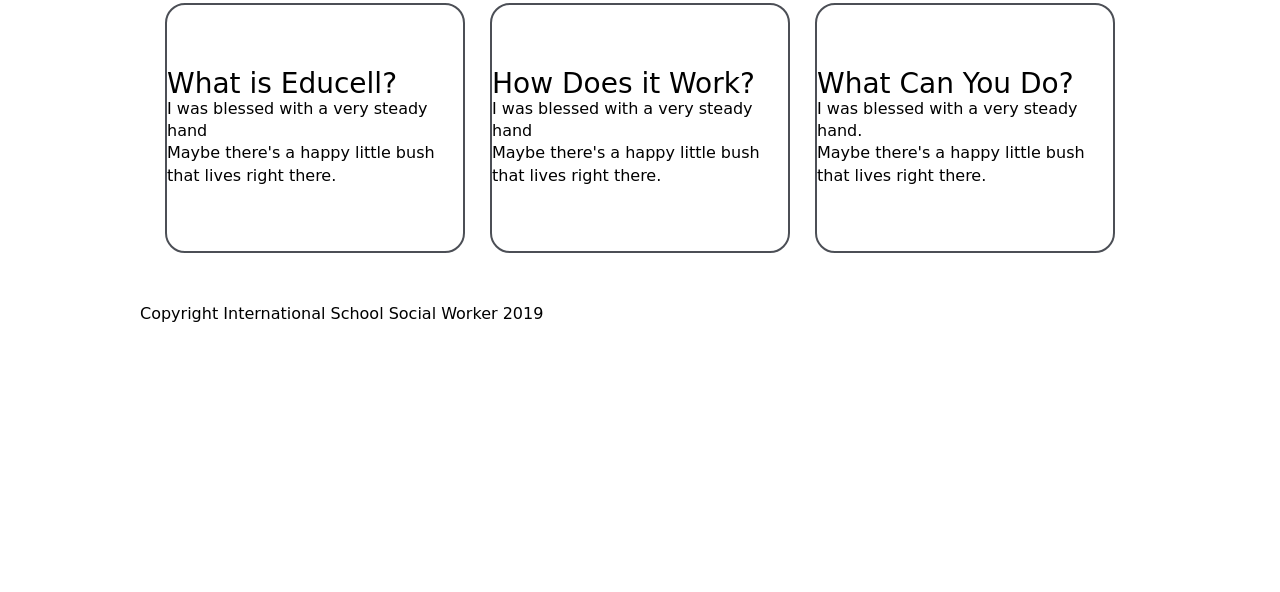
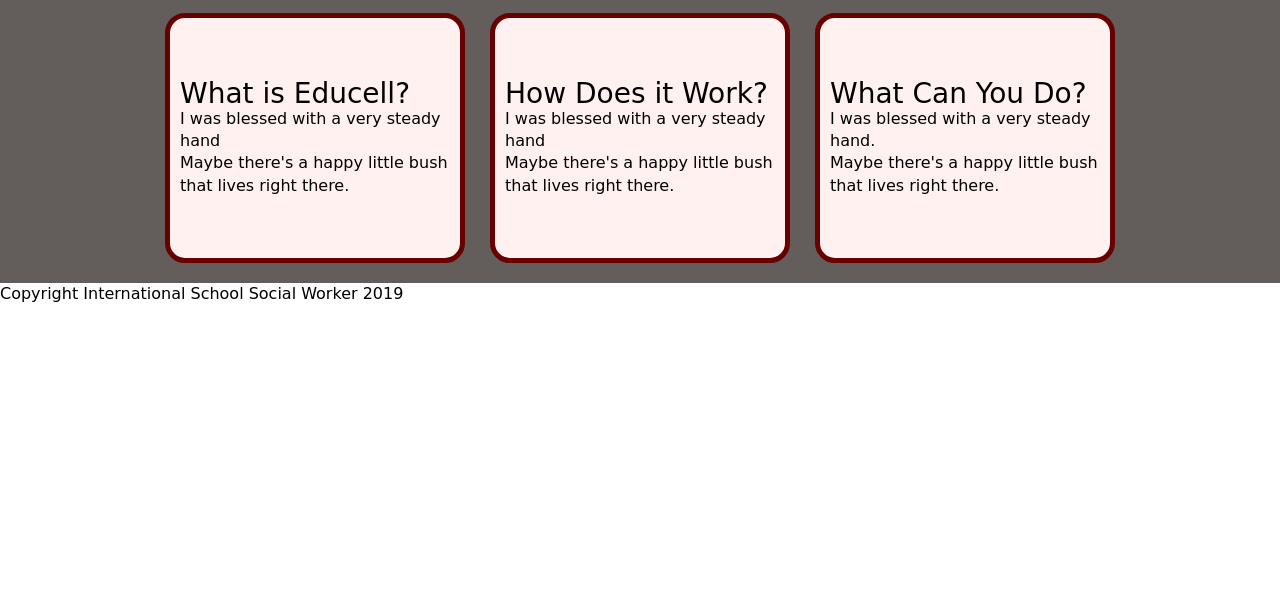
Before and after one commit to bw-international-school-social-worker/international-school-socialworker-UI-2, a plain HTML site: page index.html in a window 1280 px wide. Shown: the part 208-800 px from the top of the page. Drawn offline with Linux system fonts and the light colour scheme; a web font is replaced by a local one.

Commit message:
Created middle content for home page

```diff
--- a/LESS/global.less
+++ b/LESS/global.less
@@ -36,7 +36,7 @@
 
     @media @medium{
         max-width: 800px;
-        width: 98%;
+        width: 99%;
         margin: 0 auto;
     }
 
--- a/LESS/home-page.less
+++ b/LESS/home-page.less
@@ -1,3 +1,6 @@
+.top-middle-content{
+
+    background-color: #635D5C;
     .home{
         // .carousel{
             //carousel styling here
@@ -6,14 +9,17 @@
             display: flex;
             flex-wrap: wrap;
             justify-content: space-between;
+
             .boxes {
                 display: flex;
                 flex-wrap:wrap;
                 justify-content: space-evenly;
-            height: 300px;
+                height: 28rem;
                 .box {
                     width: 30%;
                     height: 250px;
+                    margin: 1rem 0 1rem 0;
+                    padding: 1rem;
                     // margin: 20px 2.5%;
                     display: flex;
                     flex-wrap: wrap;
@@ -21,9 +27,13 @@
                     align-content: center;
                     justify-content: center;
                     justify-items: center;
-                border: 2px solid #4C4F56;
+                    border: 0.5rem solid #680000;
+                    //#236600;
                     border-radius: 2rem;
+                    background-color: #FFF1EF;
                 }
             }
         }
     }
+
+}
--- a/index.html
+++ b/index.html
@@ -26,7 +26,7 @@
           </nav>
         </div>
     </header>
-
+<section class= "top-middle-content">
   <div class="container home">
 
         <h2>What it does</h2>
@@ -76,6 +76,7 @@
       </div> -->
 
     </section>
+</section>
 
     <footer>
       <p>Copyright International School Social Worker 2019</p>
```
Also changed, not shown: CSS/index.css. Lines whose indentation alone changed are shown as unchanged.
